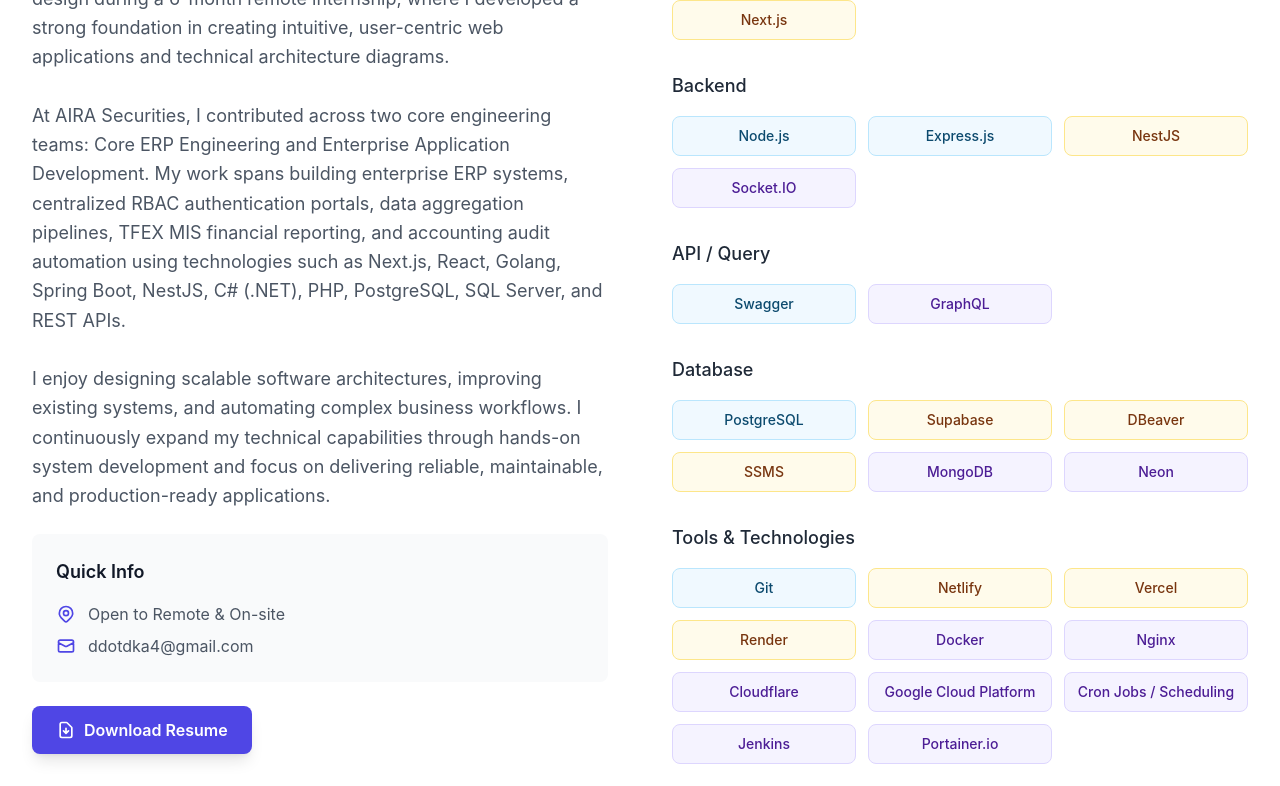
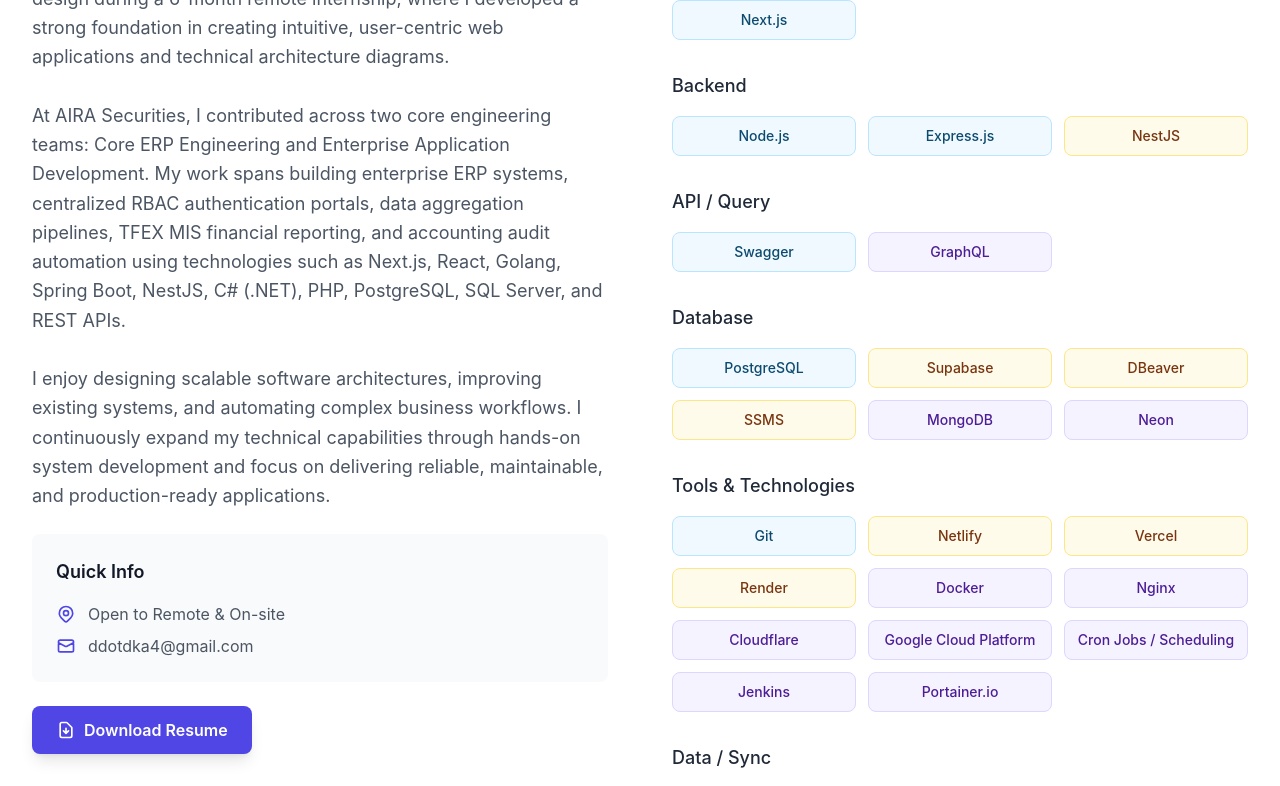
Before and after one commit to Foam-01/Portfolio, a React (Vite) app: page / in a window 1280 px wide. Shown: the part 1164-1950 px from the top of the page. Built offline with nearby package versions, Linux system fonts and the light colour scheme.

Commit message:
feat: update Next.js skill level to intermediate and remove Socket.IO entry

```diff
--- a/src/data/skills.ts
+++ b/src/data/skills.ts
@@ -19,13 +19,13 @@
   { name: "React", category: "frontend", level: "intermediate" },
   { name: "Tailwind CSS", category: "frontend", level: "intermediate" },
   { name: "Bootstrap 5", category: "frontend", level: "intermediate" },
-  { name: "Next.js", category: "frontend", level: "beginner" },
+  { name: "Next.js", category: "frontend", level: "intermediate" },
 
   // Backend
   { name: "Node.js", category: "backend", level: "intermediate" },
   { name: "Express.js", category: "backend", level: "intermediate" },
   { name: "NestJS", category: "backend", level: "beginner" },
-  { name: "Socket.IO", category: "backend", level: "familiar" },
+
 
   // API / Query
   { name: "Swagger", category: "api", level: "intermediate" },
```
